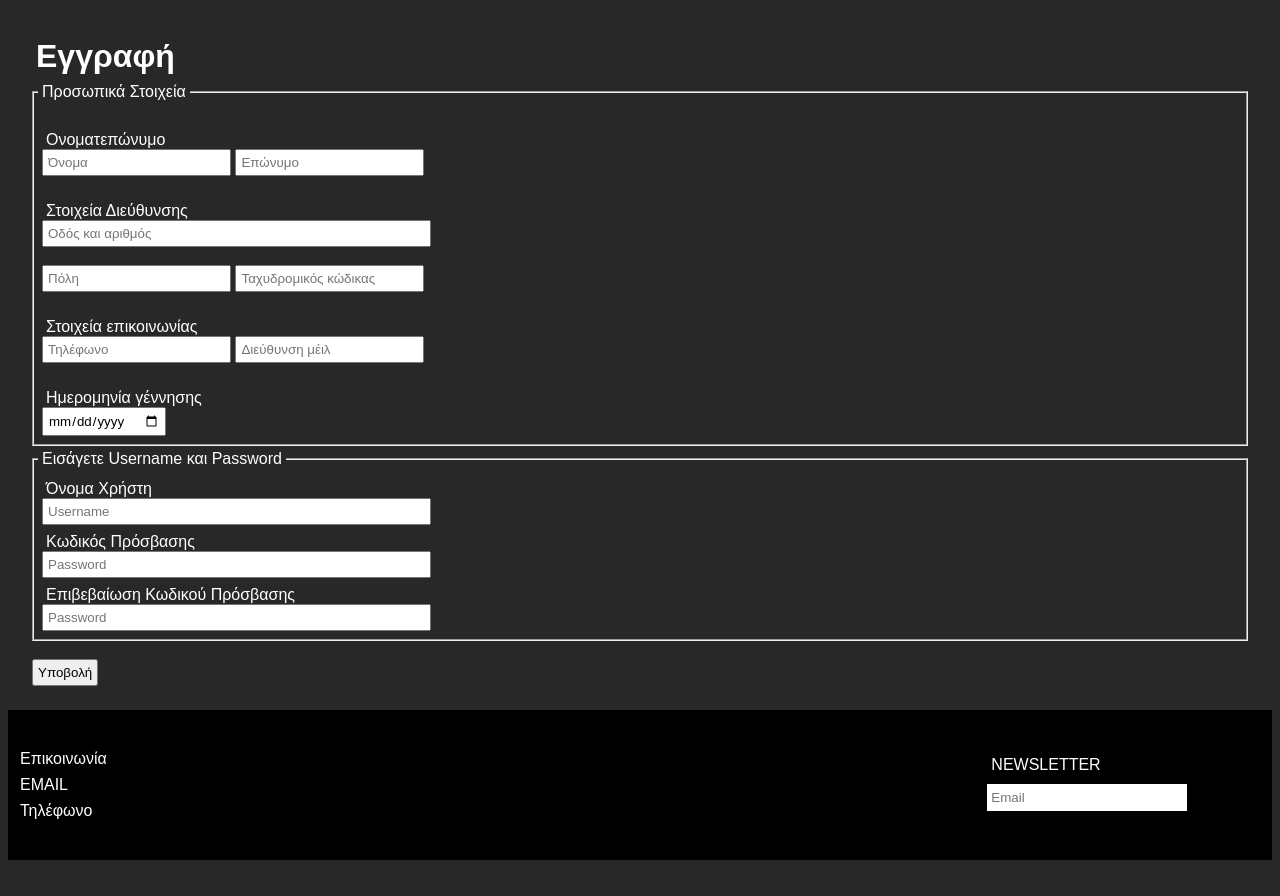
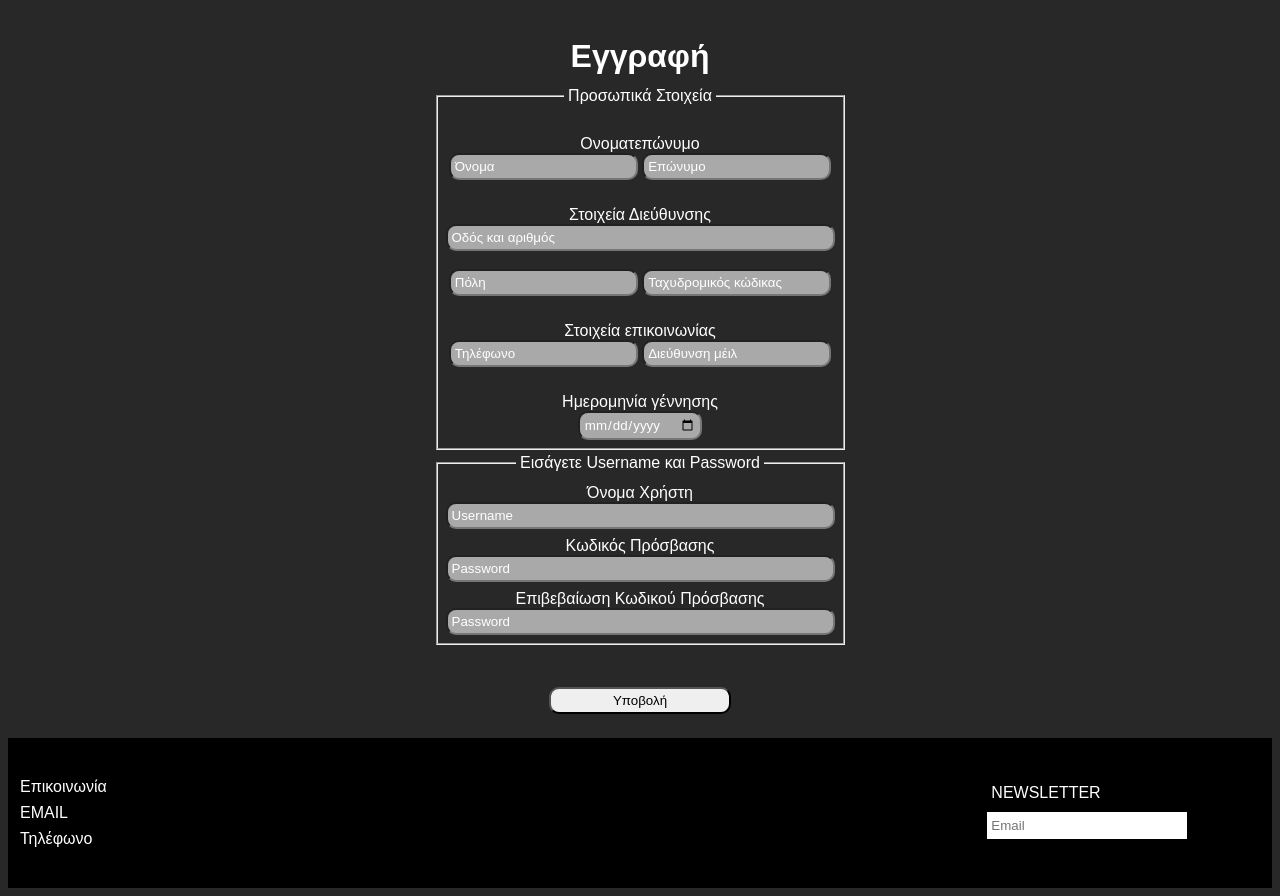
Before and after one commit to SlowGahnoo/Website-Gym-Franchise-, a Flask app: page /signup in a window 1280 px wide. Shown: the part 68-964 px from the top of the page. Before the commit the page ends 928 px from the top, so only its background shows below. Run offline with Flask 2, Linux system fonts and the light colour scheme.

Commit message:
Minor CSS edits on signup page

```diff
--- a/src/static/css/signup_style.css
+++ b/src/static/css/signup_style.css
@@ -1,3 +1,42 @@
 form {
     margin: 20px;
+    text-align: center;
 }
+
+.account-info {
+    display: flex;
+    flex-flow: column;
+    align-self: center;
+
+}
+
+.account-info fieldset {
+    width: 30%;
+    align-self: center;
+}
+
+.account-info fieldset div input{
+    background-color: darkgray;
+    border-radius: 10px;
+    color: white;
+}
+
+.account-info fieldset div input:focus{
+    background-color: #cc0000;
+}
+
+.account-info fieldset div input::placeholder {
+    color: white;
+}
+
+.submit-button {
+    margin-top: 20px;
+    width: 15%;
+    border-radius: 10px;
+    transition: .5s ease;
+}
+
+.submit-button:hover {
+    background-color: #cc0000;
+    cursor: pointer;
+}
--- a/src/templates/signup.html
+++ b/src/templates/signup.html
@@ -4,7 +4,8 @@
 <link rel="stylesheet" href="../static/css/signup_style.css">
 <form>
     <h1>Εγγραφή</h1>
-    <fieldset>
+    <div class="account-info">
+        <fieldset class="personal-info">
             <legend>Προσωπικά Στοιχεία</legend>
             <div>
                 <br>
@@ -28,7 +29,7 @@
                 <input type="date" name="delivery-date">
             </div>
         </fieldset>
-    <fieldset>
+        <fieldset class="login-info">
             <legend>Εισάγετε Username και Password</legend>
             <div>
                 <label>Όνομα Χρήστη</label><br>
@@ -44,6 +45,7 @@
             </div>
         </fieldset>
         <br>
-    <input type="submit" value="Υποβολή" >
+    </div>
+    <input class="submit-button" type="submit" value="Υποβολή" >
 </form>
 {% endblock %}
```
Also changed, not shown: src/static/js/signup.js (added). Lines whose indentation alone changed are shown as unchanged.
